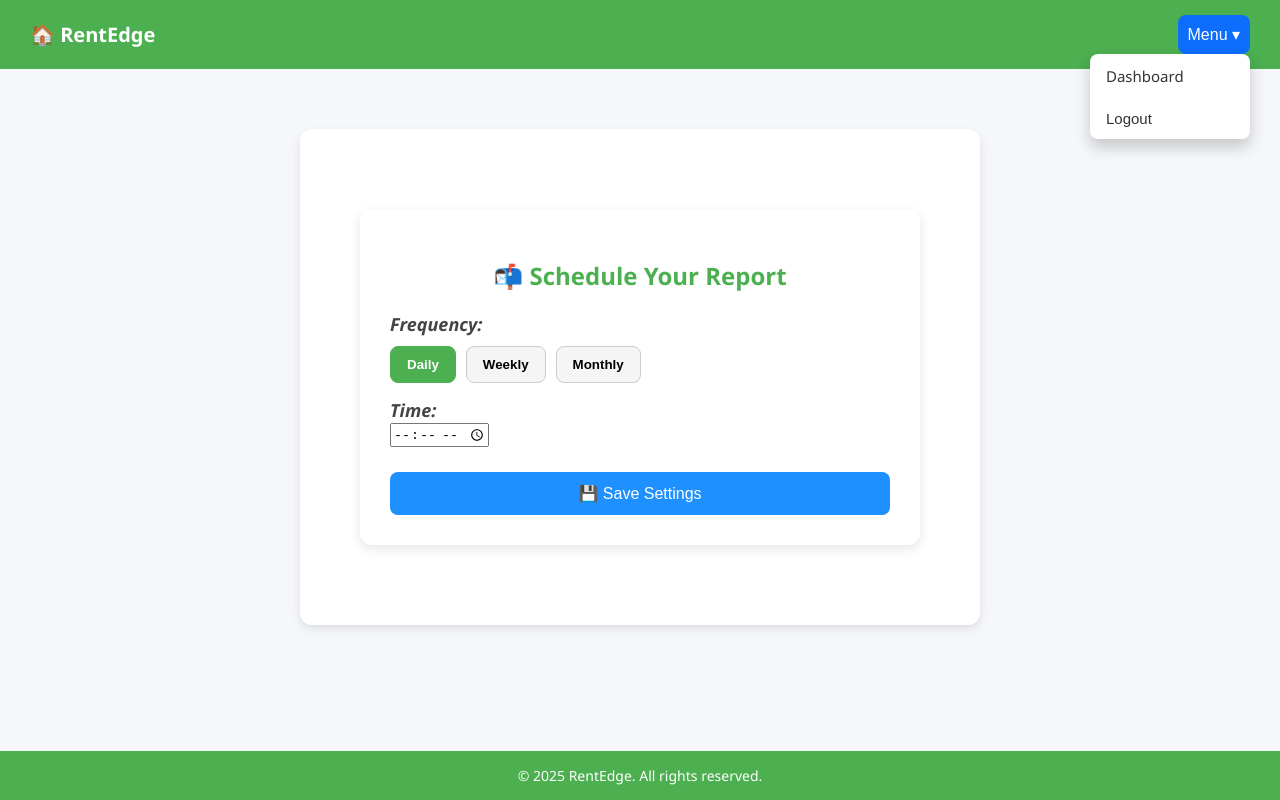
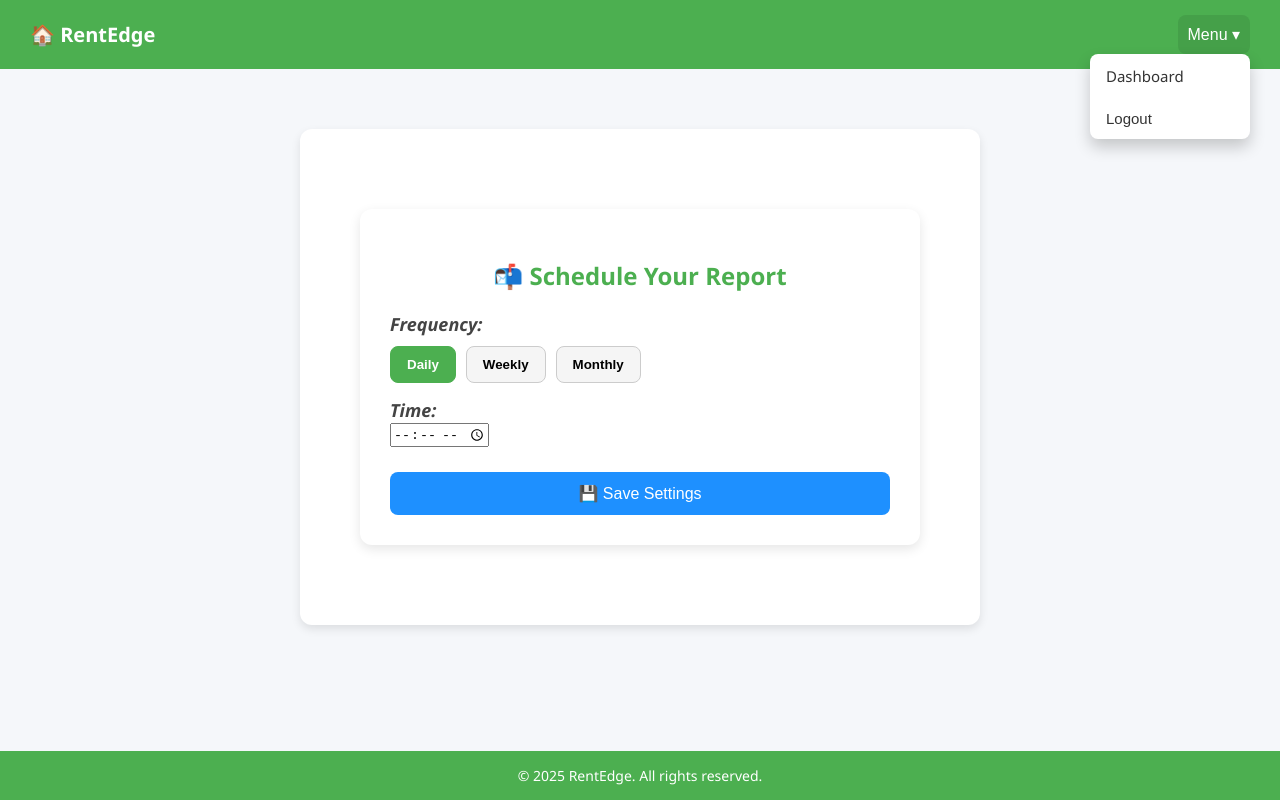
Before and after one commit to john5049/RentEdge, a website: page public/settings.html in a window 1280 px wide. In both pictures the pointer is over the button "Menu ▾". Drawn offline with Linux system fonts and the light colour scheme.

Commit message:
update styling

```diff
--- a/public/settings.html
+++ b/public/settings.html
@@ -41,7 +41,7 @@
 }
 
 .dropbtn:hover {
-  background-color: #0d6efd;
+  background-color: #45a049;
 }
 
 .dropdown-content {
```
